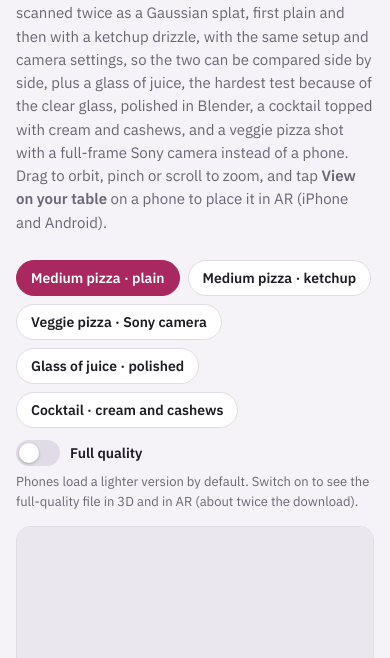
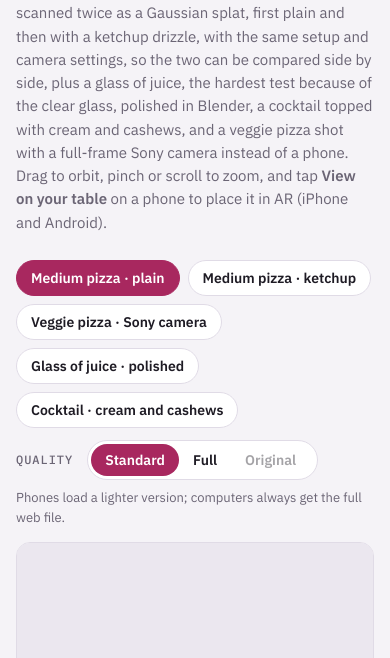
Before and after one commit to Snail923/cake-scan-showdown, a plain HTML site: page results.html in a window 390 px wide. Shown: the part 186-844 px from the top of the page. Drawn offline with nearby package versions, Linux system fonts and the light colour scheme.

Commit message:
Final results: quality choice Standard / Full / Original (35 MB uncompressed splat in 3D and AR)
The viewers and iPhone AR now also open .ply files; dishes with an original file online
(the Sony pizza) can show it on the results page, in 3D and in AR. The choice is remembered.

Co-Authored-By: Claude Opus 5.5 <noreply@anthropic.com>

```diff
--- a/results.html
+++ b/results.html
@@ -47,17 +47,15 @@
   header p { margin: 0; color: var(--muted); }
   h2 { font: 700 26px/1.1 var(--display); margin: 0 0 14px; letter-spacing: -.01em; }
 
-  /* full-quality switch */
-  .quality { display: flex; flex-wrap: wrap; align-items: center; gap: 6px 14px; margin: -2px 0 14px; }
-  .switch { display: inline-flex; align-items: center; gap: 10px; font: 600 14px/1 var(--body); cursor: pointer; user-select: none; }
-  .switch input { position: absolute; opacity: 0; width: 1px; height: 1px; }
-  .switch .track { position: relative; width: 44px; height: 26px; border-radius: 999px; background: var(--rule); transition: background .2s; flex: none; }
-  .switch .track::after { content: ""; position: absolute; left: 3px; top: 3px; width: 20px; height: 20px; border-radius: 50%; background: var(--surface);
-    box-shadow: 0 1px 3px rgb(0 0 0 / .25); transition: transform .2s; }
-  .switch input:checked + .track { background: var(--accent); }
-  .switch input:checked + .track::after { transform: translateX(18px); }
-  .switch input:focus-visible + .track { outline: 3px solid var(--accent); outline-offset: 2px; }
-  .qnote { font-size: 13px; color: var(--muted); }
+  /* quality choice */
+  .quality { display: flex; flex-wrap: wrap; align-items: center; gap: 8px 14px; margin: -2px 0 14px; }
+  .qlabel { font: 500 12px/1 var(--mono); letter-spacing: .08em; text-transform: uppercase; color: var(--muted); }
+  .qseg { display: inline-flex; padding: 3px; border-radius: 999px; background: var(--surface); border: 1px solid var(--rule); }
+  .qseg button { font: 600 14px/1 var(--body); border: 0; border-radius: 999px; padding: 9px 14px; background: transparent; color: var(--ink); cursor: pointer; }
+  .qseg button small { font: 500 12px/1 var(--mono); opacity: .75; margin-left: 4px; }
+  .qseg button[aria-pressed="true"] { background: var(--accent); color: var(--accent-ink); }
+  .qseg button:disabled { opacity: .4; cursor: not-allowed; }
+  .qnote { font-size: 13px; color: var(--muted); flex-basis: 100%; }
   /* model picker */
   .picker { display: flex; flex-wrap: wrap; gap: 8px; margin-bottom: 14px; }
   .chip {
@@ -120,8 +118,13 @@
 
   <div class="picker" role="tablist" aria-label="Choose a version"></div>
   <div class="quality">
-    <label class="switch"><input type="checkbox" id="full-q"><span class="track" aria-hidden="true"></span>Full quality</label>
-    <span class="qnote" id="q-note">Phones load a lighter version by default. Switch on to see the full-quality file in 3D and in AR (about twice the download).</span>
+    <span class="qlabel" id="q-label">Quality</span>
+    <div class="qseg" role="group" aria-labelledby="q-label">
+      <button type="button" data-q="standard" aria-pressed="true">Standard</button>
+      <button type="button" data-q="full" aria-pressed="false">Full</button>
+      <button type="button" data-q="original" aria-pressed="false">Original<small id="q-orig-size"></small></button>
+    </div>
+    <span class="qnote" id="q-note"></span>
   </div>
 
   <div class="feature">
@@ -209,7 +212,7 @@
               "The ketchup gloss changes as you orbit, which a mesh texture cannot show.",
               "All 179 camera positions lined up on the first try (1.2 px error).",
               "Levelled so it sits flat on the table in AR."] },
-    { id: "pizza-sony", label: "Veggie pizza · Sony camera", src: "sony_pizza_splat.sog", params: "h=0.015&w=0.2",
+    { id: "pizza-sony", label: "Veggie pizza · Sony camera", src: "sony_pizza_splat.sog", params: "h=0.015&w=0.2", original: "sony_pizza_full.ply", originalSize: "35 MB",
       lead: "A veggie pizza with olives, peppers, corn and tomato, shot with a full-frame Sony camera instead of a phone.",
       facts: [["Photos", "176 (3 heights)"], ["Splats", "148,272"], ["Size", "4.9 MB (phone 2.8)"], ["Width", "20 cm"]],
       notes: ["Sony A7R V with a 50 mm lens at f/16 and flash, on a turntable from three heights; 15 photos were left out (no flash, out of focus or taken before the camera moved).",
@@ -244,12 +247,23 @@
     return b;
   });
 
-  // Full quality: phones load the full .sog (?full=1) in 3D and AR. Remembered on this device.
-  var fullQ = document.getElementById("full-q"), current = null;
-  try { fullQ.checked = localStorage.getItem("fullQuality") === "1"; } catch (e) {}
-  fullQ.addEventListener("change", function () {
-    try { localStorage.setItem("fullQuality", fullQ.checked ? "1" : "0"); } catch (e) {}
-    if (current) show(current, false);
+  // Quality, in 3D and in AR (remembered on this device):
+  //   standard: phones load the lighter _m.sog;  full: the full .sog on phones too (?full=1);
+  //   original: the uncompressed .ply exactly as trained, for dishes that have one (m.original).
+  var QNOTE = {
+    standard: "Phones load a lighter version; computers always get the full web file.",
+    full: "The full web file on phones too, in 3D and in AR (about twice the download).",
+    original: "The uncompressed splat exactly as trained, in 3D and in AR. A large download: best on Wi-Fi, and slow on older phones.",
+    none: "This dish has no original file online; showing the full web file instead."
+  };
+  var quality = "standard", current = null, qButtons = [].slice.call(document.querySelectorAll(".qseg button"));
+  try { quality = localStorage.getItem("quality") || "standard"; } catch (e) {}
+  qButtons.forEach(function (b) {
+    b.addEventListener("click", function () {
+      quality = b.dataset.q;
+      try { localStorage.setItem("quality", quality); } catch (e) {}
+      if (current) show(current, false);
+    });
   });
 
   function text(id, value) { document.getElementById(id).textContent = value; }
@@ -257,6 +271,12 @@
   function show(id, push) {
     var m = MODELS.filter(function (x) { return x.id === id; })[0] || MODELS[0];
     current = m.id;
+    qButtons.forEach(function (b) {
+      b.setAttribute("aria-pressed", String(b.dataset.q === quality));
+      if (b.dataset.q === "original") b.disabled = !m.original;
+    });
+    text("q-orig-size", m.originalSize ? " " + m.originalSize : "");
+    text("q-note", quality === "original" && !m.original ? QNOTE.none : QNOTE[quality]);
     chips.forEach(function (c, i) { c.setAttribute("aria-selected", MODELS[i] === m ? "true" : "false"); });
     text("m-name", m.label);
     text("m-lead", m.lead);
@@ -272,8 +292,8 @@
     } else {
       placeholder.hidden = true; frame.hidden = false;
       frame.title = "3D splat of the " + m.label.toLowerCase();
-      var url = "splat.html?src=" + m.src + "&" + m.params;
-      if (fullQ.checked) url += "&full=1";
+      var q = quality === "original" && !m.original ? "full" : quality;
+      var url = "splat.html?src=" + (q === "original" ? m.original : m.src) + "&" + m.params + (q === "standard" ? "" : "&full=1");
       if (frame.getAttribute("src") !== url) frame.setAttribute("src", url);
     }
     if (push && history.replaceState) history.replaceState(null, "", "#" + m.id);
--- a/splat.html
+++ b/splat.html
@@ -173,7 +173,7 @@
   if (q.get("maxel")) controls.minPolarAngle = Math.PI / 2 - parseFloat(q.get("maxel")) * Math.PI / 180;
   controls.update();
 
-  const splat = new SplatMesh({ url: await splatUrl(src), fileType: "pcsogszip" });
+  const splat = new SplatMesh({ url: await splatUrl(src), fileType: /\.ply$/i.test(src) ? "ply" : "pcsogszip" });
   scene.add(splat);
   // Real size (splat-size.js): measure the splat, scale it to the card's w / h if it is 4-25% off, and keep
   // the label for AR. Then a soft shadow shaped like the object, as a child of the splat so it follows it
```
Also changed, not shown: splat-ar.html (+1 -1 lines).
